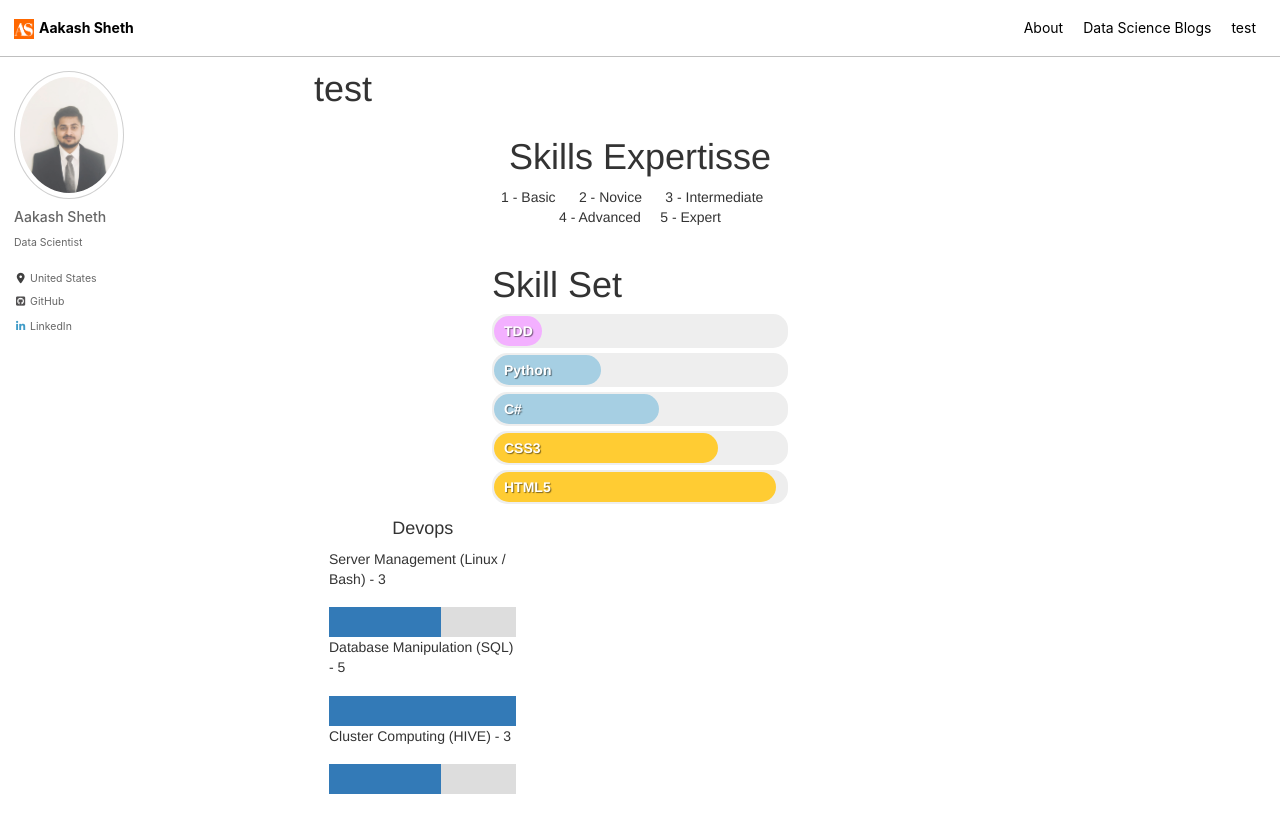
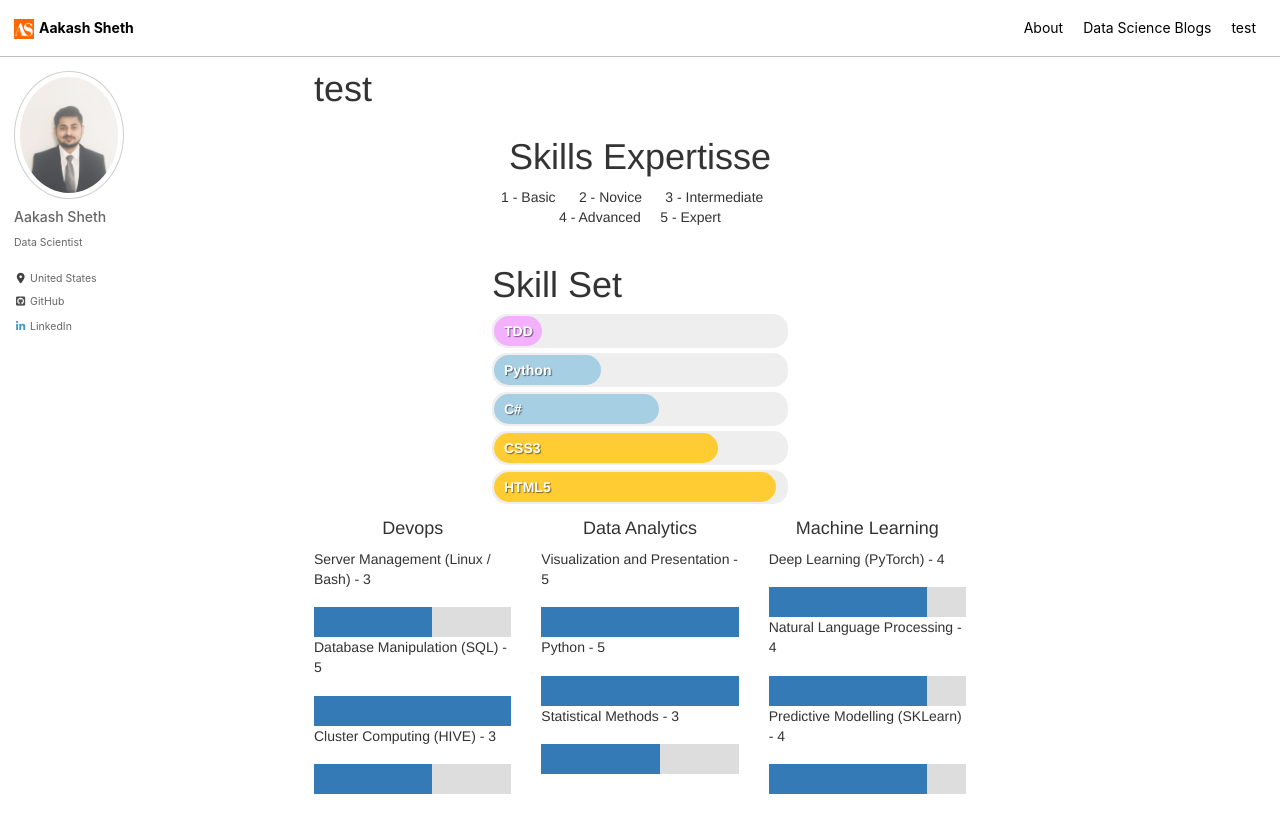
Before and after one commit to aakash-sheth/aakash-sheth.github.io, a Jekyll site: the page built from test.html, in a window 1280 px wide and 900 px high. Shown: the top 833 px of the window. Built offline with Jekyll 4.4.1, drawn with Linux system fonts in a browser that asks for light colours; cached includes are drawn as plain includes; nearby versions of some CDN libraries; library files that are not in the unit come from our copies.

Commit message:
skill bar test

```diff
--- a/test.html
+++ b/test.html
@@ -115,6 +115,7 @@ title: "test"
       </div>
 </html>
 
+<div class="row skillbar-wraps">
         <div class="col-lg-4 skill-left">
             <h4 class="text-center pt-50"> Devops </h4>
             <div class="single-skill">
@@ -136,3 +137,54 @@ title: "test"
                 <div class="skill sb_progress" data-width="60" style="position: relative; width: 100%; background-color: rgb(221, 221, 221); height: 30px;"><div class="sb_bar" style="position: absolute; width: 60%; height: 100%; background-color: rgb(51, 122, 183);"><div class="sb_label" style="padding-left: 5px; line-height: 30px; color: rgb(255, 255, 255);"></div></div></div>
             </div>
         </div>
+
+
+        <div class="col-lg-4 skill-right">
+            <h4 class="text-center pt-50"> Data Analytics </h4>
+            <div class="single-skill">
+                <p>
+                    Visualization and Presentation - 5
+                </p>
+                <div class="skill sb_progress" data-width="100" style="position: relative; width: 100%; background-color: rgb(221, 221, 221); height: 30px;"><div class="sb_bar" style="position: absolute; width: 100%; height: 100%; background-color: rgb(51, 122, 183);"><div class="sb_label" style="padding-left: 5px; line-height: 30px; color: rgb(255, 255, 255);"></div></div></div>
+            </div>
+
+            <div class="single-skill">
+                <p>
+                    Python - 5
+                </p>
+                <div class="skill sb_progress" data-width="100" style="position: relative; width: 100%; background-color: rgb(221, 221, 221); height: 30px;"><div class="sb_bar" style="position: absolute; width: 100%; height: 100%; background-color: rgb(51, 122, 183);"><div class="sb_label" style="padding-left: 5px; line-height: 30px; color: rgb(255, 255, 255);"></div></div></div>
+            </div>
+
+
+            <div class="single-skill">
+                <p>
+                    Statistical Methods - 3
+                </p>
+                <div class="skill sb_progress" data-width="60" style="position: relative; width: 100%; background-color: rgb(221, 221, 221); height: 30px;"><div class="sb_bar" style="position: absolute; width: 60%; height: 100%; background-color: rgb(51, 122, 183);"><div class="sb_label" style="padding-left: 5px; line-height: 30px; color: rgb(255, 255, 255);"></div></div></div>
+            </div>
+        </div>
+
+        <div class="col-lg-4 skill-right">
+            <h4 class="text-center pt-50">Machine Learning</h4>
+            <div class="single-skill">
+                <p>
+                    Deep Learning (PyTorch) - 4
+                </p>
+                <div class="skill sb_progress" data-width="80" style="position: relative; width: 100%; background-color: rgb(221, 221, 221); height: 30px;"><div class="sb_bar" style="position: absolute; width: 80%; height: 100%; background-color: rgb(51, 122, 183);"><div class="sb_label" style="padding-left: 5px; line-height: 30px; color: rgb(255, 255, 255);"></div></div></div>
+            </div>
+
+            <div class="single-skill">
+                <p>
+                    Natural Language Processing - 4
+                </p>
+                <div class="skill sb_progress" data-width="80" style="position: relative; width: 100%; background-color: rgb(221, 221, 221); height: 30px;"><div class="sb_bar" style="position: absolute; width: 80%; height: 100%; background-color: rgb(51, 122, 183);"><div class="sb_label" style="padding-left: 5px; line-height: 30px; color: rgb(255, 255, 255);"></div></div></div>
+            </div>
+            <div class="single-skill">
+                <p>
+                    Predictive Modelling (SKLearn) - 4
+                </p>
+                <div class="skill sb_progress" data-width="80" style="position: relative; width: 100%; background-color: rgb(221, 221, 221); height: 30px;"><div class="sb_bar" style="position: absolute; width: 80%; height: 100%; background-color: rgb(51, 122, 183);"><div class="sb_label" style="padding-left: 5px; line-height: 30px; color: rgb(255, 255, 255);"></div></div></div>
+            </div>
+        </div>
+
+    </div>
```
Lines whose indentation alone changed are shown as unchanged.
